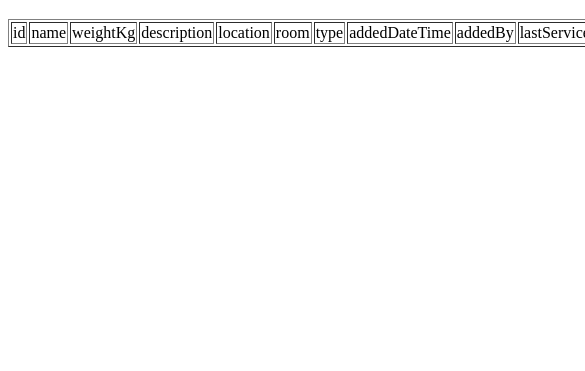
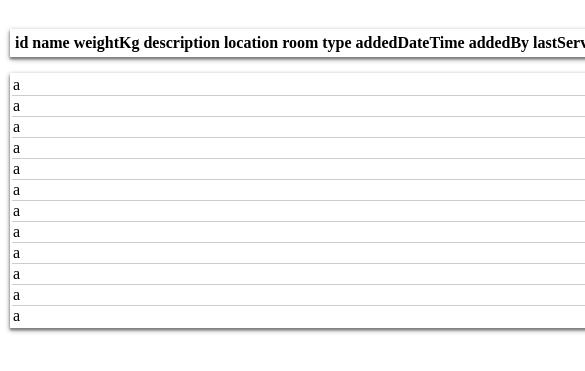
Before and after one commit to ozwoldFH/ozwoldFH.github.io, a plain HTML site: page index.html in a window 390 px wide. Shown: the part 61-432 px from the top of the page, 585 px wide, since content can reach past the window. Drawn offline with Linux system fonts and the light colour scheme.

Commit message:
added css for table

```diff
--- a/index.html
+++ b/index.html
@@ -10,20 +10,34 @@
 
 <h1>Inventory</h1>
 
-<table border = "1">
+<table style="width:100%" class="web-and-mobile">
   <tr>
-    <td>id</td>
-	<td>name</td>
-	<td>weightKg</td>
-	<td>description</td>
-	<td>location</td>
-	<td>room</td>
-	<td>type</td>
-	<td>addedDateTime</td>
-	<td>addedBy</td>
-	<td>lastServiceDateTime</td>
-	<td>lastServiceBy</td>
-	<td>nextServiceDateTime</td>
+    <th>id</th>
+	<th>name</th>
+	<th>weightKg</th>
+	<th>description</th>
+	<th>location</th>
+	<th>room</th>
+	<th>type</th>
+	<th>addedDateTime</th>
+	<th>addedBy</th>
+	<th>lastServiceDateTime</th>
+	<th>lastServiceBy</th>
+	<th>nextServiceDateTime</th>
+  </tr>
+  <tr>
+    <td>a</td>
+    <td>a</td>
+    <td>a</td>
+    <td>a</td>
+    <td>a</td>
+    <td>a</td>
+    <td>a</td>
+    <td>a</td>
+    <td>a</td>
+    <td>a</td>
+    <td>a</td>
+    <td>a</td>
   </tr>
 </table>
 
--- a/js/main.css
+++ b/js/main.css
@@ -0,0 +1,28 @@
+@media screen and (max-width: 600px) {
+  table.web-and-mobile thead {
+    display: none;
+  }
+
+  table.web-and-mobile tr {
+    padding: 2px;
+    display: block;
+    margin: .5rem 0 1rem;
+    box-shadow: 0 2px 2px 0 #808080 ,0 2px 5px 0 #808080;
+  }
+
+  table.web-and-mobile td {
+    display: block;
+    text-align: left;
+    border-bottom: 1px solid #ccc;
+  }
+
+  table.web-and-mobile td:before {
+    content: attr(data-label);
+    float: left;
+    font-weight: bold;
+  }
+
+  table.web-and-mobile td:last-child {
+    border-bottom: 0;
+  }
+}
```
